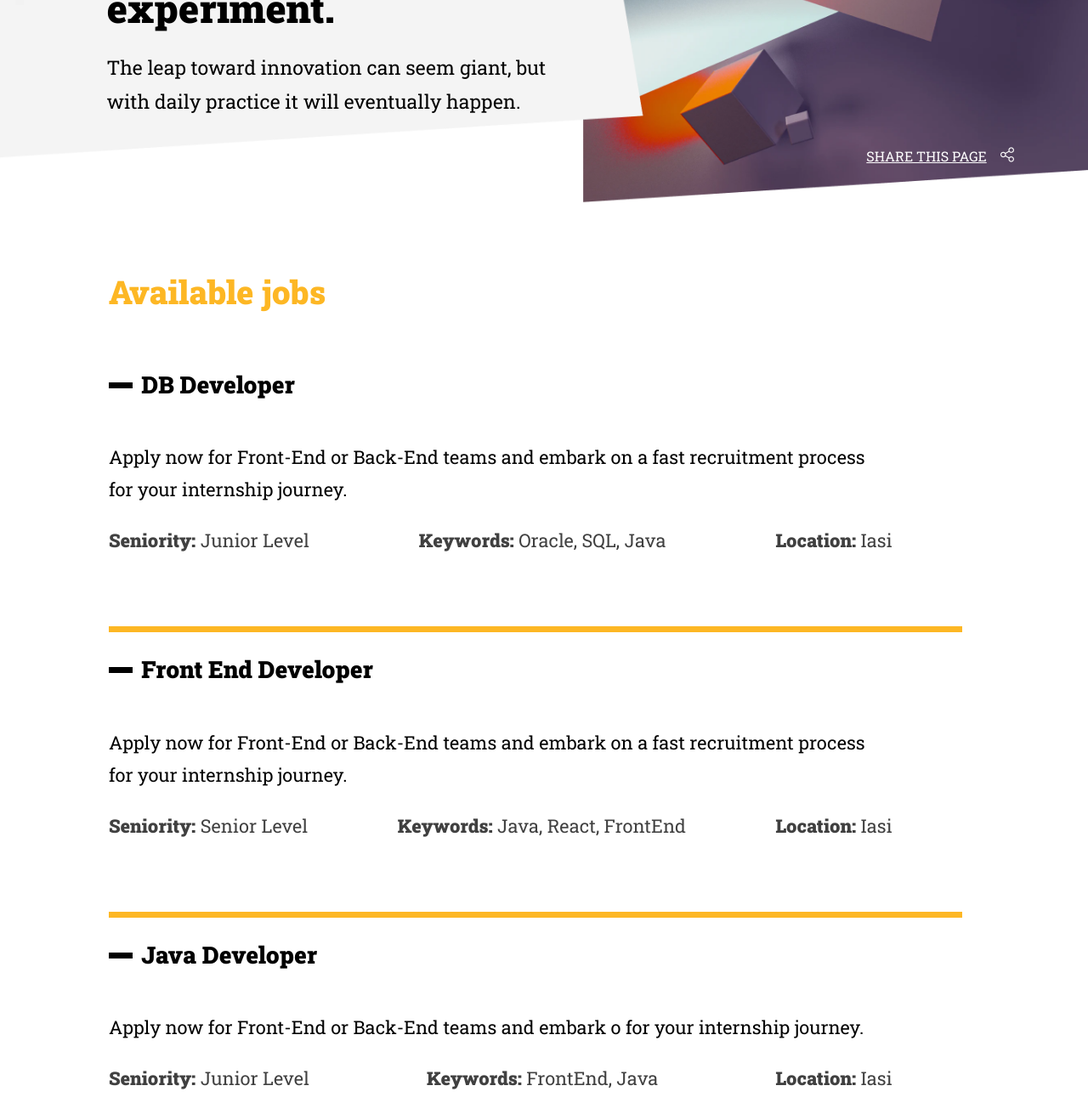
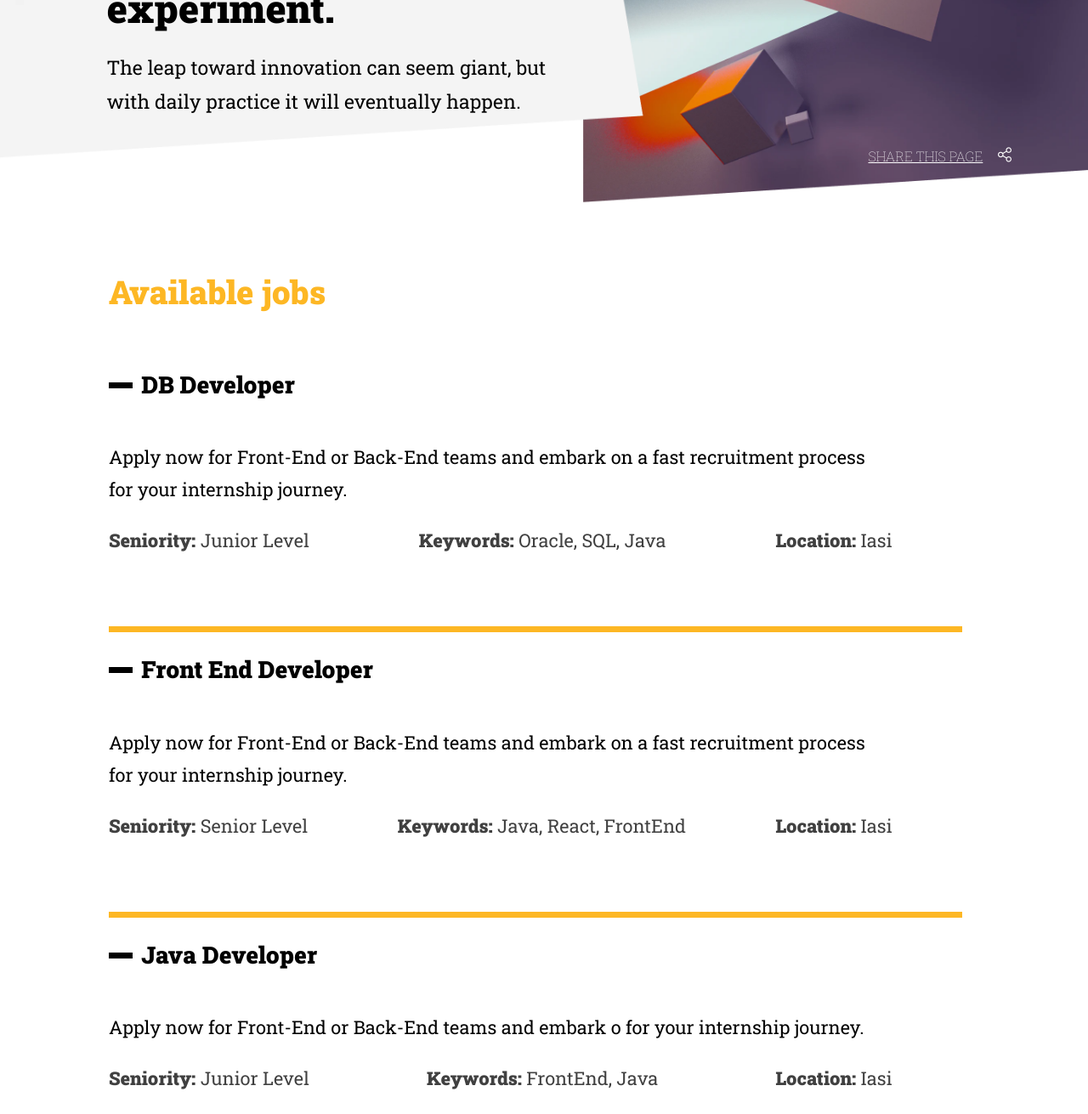
Before and after one commit to dhananjay-fe/dhananjay-fe.github.io, a Jekyll site: the page built from index.html, in a window 1280 px wide. Shown: the part 319-1630 px from the top of the page at 85% size. Built offline with Jekyll 4.4.1, drawn with Linux system fonts in a browser that asks for light colours.

Commit message:
Update main.css

```diff
--- a/assets/css/main.css
+++ b/assets/css/main.css
@@ -1,8 +1,8 @@
-/* @font-face {
+ @font-face {
     font-family: Roboto Slab;
     src: url('/assets/fonts/RobotoSlab-VariableFont_wght.ttf')format('truetype');
 
-}*/
+}
 
 html{
     font-family: Roboto Slab;
```
